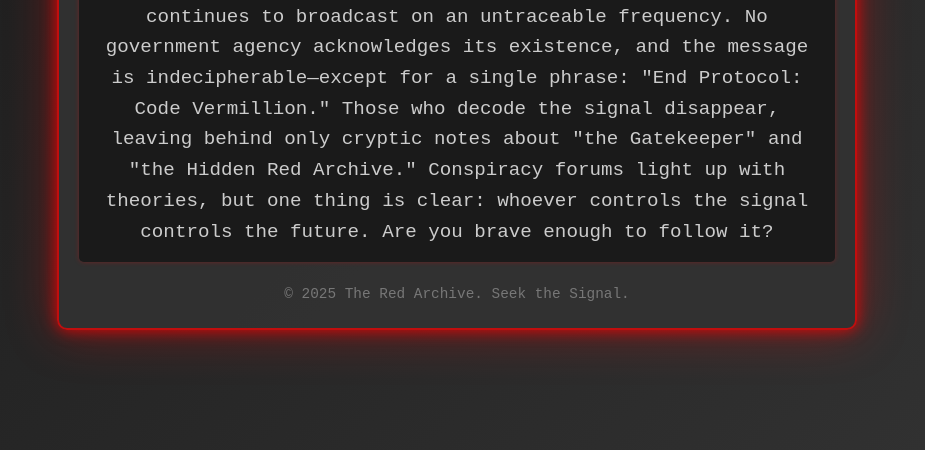
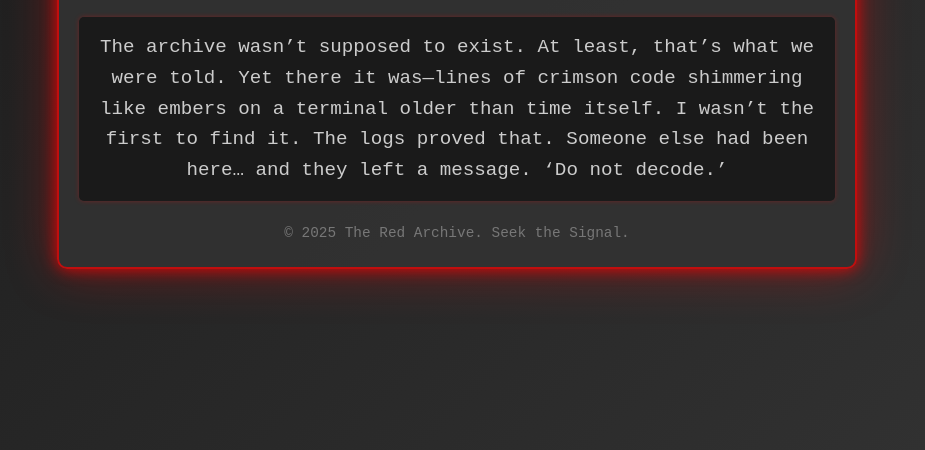
Before and after one commit to squid-zombie/sd-website, a plain HTML site: page index.html in a window 1280 px wide. Shown: the part 350-800 px from the top of the page, without its empty margins (183-1108 px from the left). Drawn offline with Linux system fonts and the light colour scheme.

Commit message:
Story update

```diff
--- a/index.html
+++ b/index.html
@@ -26,11 +26,10 @@
     <main>
       <section class="story">
         <p>
-          In the ruins of a forgotten server farm, a faint pulse of data continues to broadcast on an untraceable frequency.
-          No government agency acknowledges its existence, and the message is indecipherable—except for a single phrase:
-          "End Protocol: Code Vermillion." Those who decode the signal disappear, leaving behind only cryptic notes about
-          "the Gatekeeper" and "the Hidden Red Archive." Conspiracy forums light up with theories, but one thing is clear:
-          whoever controls the signal controls the future. Are you brave enough to follow it?
+          The archive wasn’t supposed to exist. At least, that’s what we were told.
+          Yet there it was—lines of crimson code shimmering like embers on a terminal
+          older than time itself. I wasn’t the first to find it. The logs proved that.
+          Someone else had been here… and they left a message. ‘Do not decode.’
         </p>
       </section>
     </main>
```
